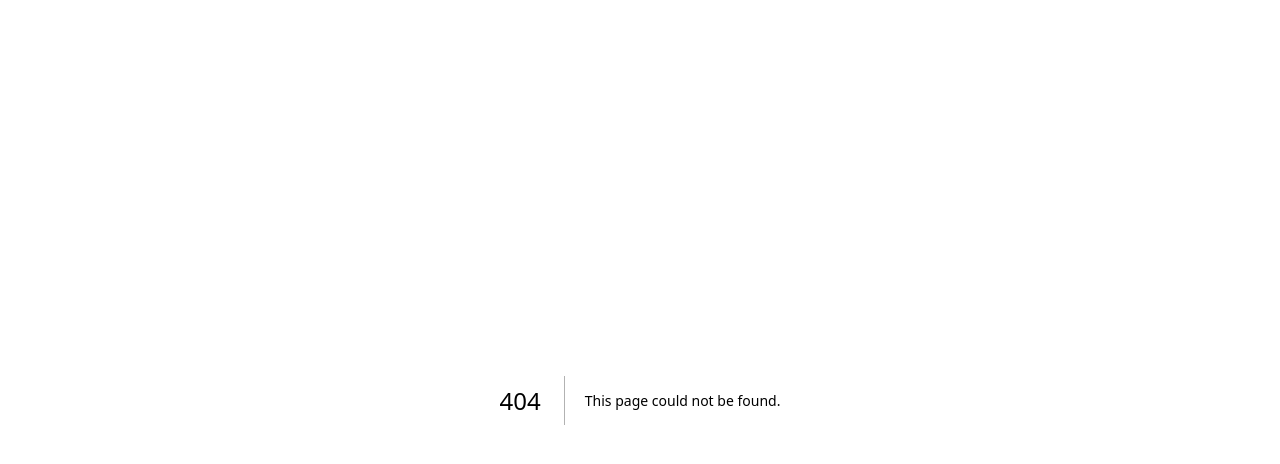
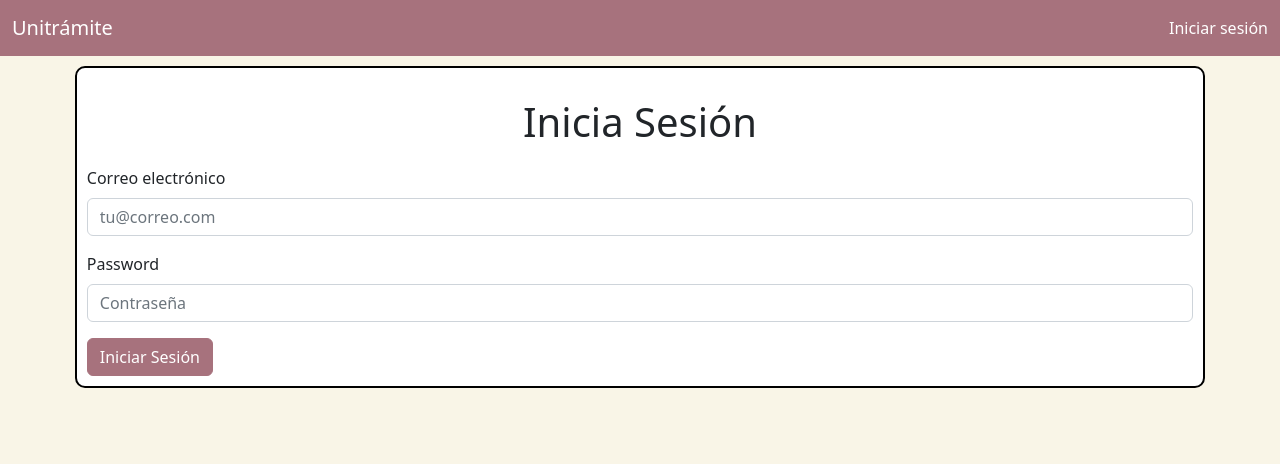
Before and after one commit to emmagp3/unitramite, a Next.js app: page /login in a window 1280 px wide. Before the commit this address had no page. Shown: the top 464 px of the page. Built offline with nearby package versions, Linux system fonts and the light colour scheme; no server answers.

Commit message:
Se añadio página de login

```diff
--- /dev/null
+++ b/src/pages/login/Login.module.css
@@ -0,0 +1,19 @@
+.form {
+  width: 90%;
+  background-color: #FFFFFF;
+  border: 2px solid #000000;
+  margin: 10px;
+  padding: 10px;
+  border-radius: 10px;
+}
+
+.container {
+  display: flex;
+  align-items: center;
+  justify-content: center;
+}
+
+.h1 {
+  text-align: center;
+  margin: 20px;
+}
--- /dev/null
+++ b/src/pages/login/index.tsx
@@ -0,0 +1,62 @@
+import { Container, Form } from 'react-bootstrap';
+import Layout from '../../../components/layout/layout';
+import useForm from '@/hooks/useForm';
+import styles from './Login.module.css';
+import CustomButton from '../../../components/button/button';
+import { FormEvent, use, useContext } from 'react';
+import { loginWithEmail } from '../../../api/school.store';
+import { useRouter } from 'next/router';
+
+export default function Login() {
+  const router = useRouter();
+  const { onChangeFields, formState, error } = useForm({
+    email: '',
+    password: '',
+  });
+
+  const { email, password } = formState;
+
+  const onSubmit = async (event: FormEvent) => {
+    event.preventDefault();
+
+    const userData = await loginWithEmail(email, password);
+    if (!userData) return;
+    alert(`Bienvenido ${userData?.name} ${userData.lastName}`);
+    router.push('/');
+  };
+
+  return (
+    <Layout title="Iniciar sesión">
+      <Container fluid className={styles.container}>
+        <Form className={styles.form} onSubmit={onSubmit}>
+          <h1 className={styles.h1}>Inicia Sesión</h1>
+          <Form.Group className="mb-3" controlId="formGroupEmail">
+            <Form.Label>Correo electrónico</Form.Label>
+            <Form.Control
+              type="email"
+              placeholder="tu@correo.com"
+              onChange={onChangeFields}
+              value={email}
+              name="email"
+              autoComplete="false"
+            />
+          </Form.Group>
+          <Form.Group className="mb-3" controlId="formGroupPassword">
+            <Form.Label>Password</Form.Label>
+            <Form.Control
+              type="password"
+              placeholder="Contraseña"
+              onChange={onChangeFields}
+              value={password}
+              name="password"
+              autoComplete="false"
+            />
+          </Form.Group>
+          <CustomButton type="primary" input>
+            Iniciar Sesión
+          </CustomButton>
+        </Form>
+      </Container>
+    </Layout>
+  );
+}
```
